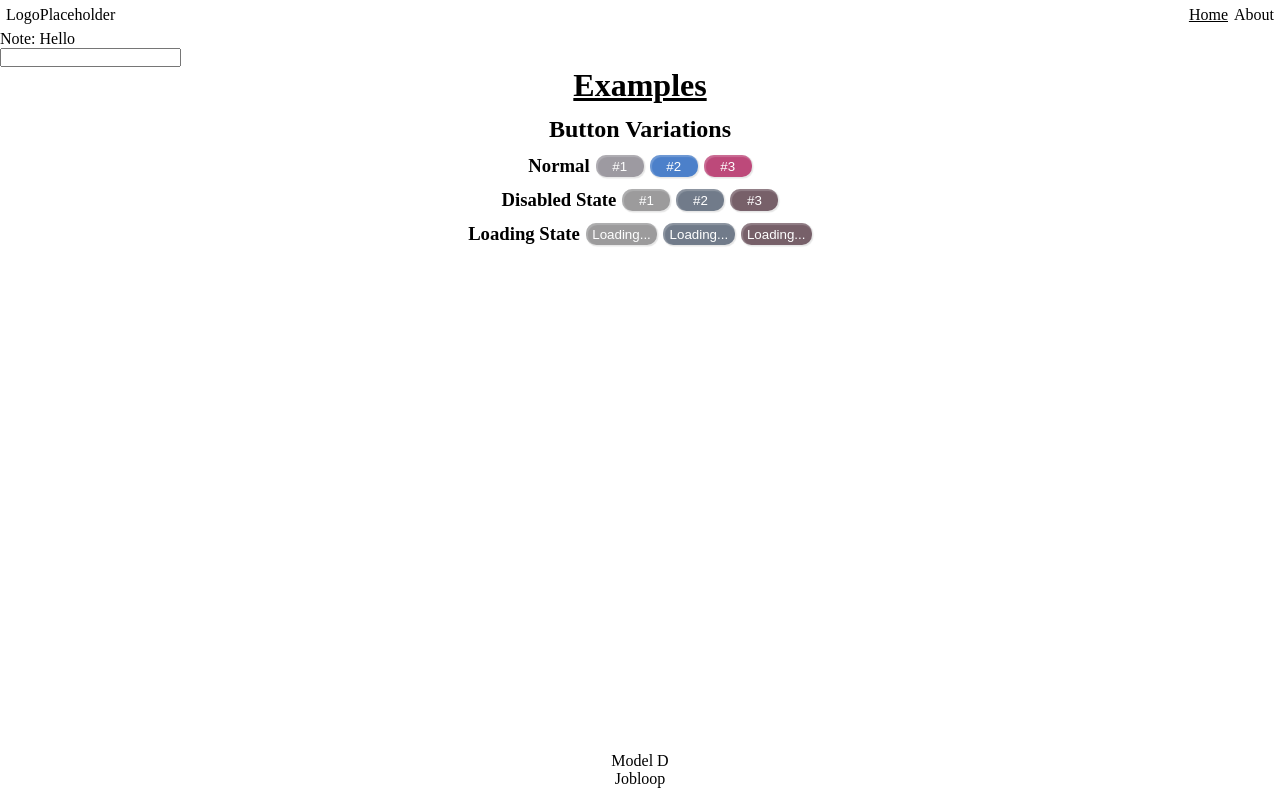
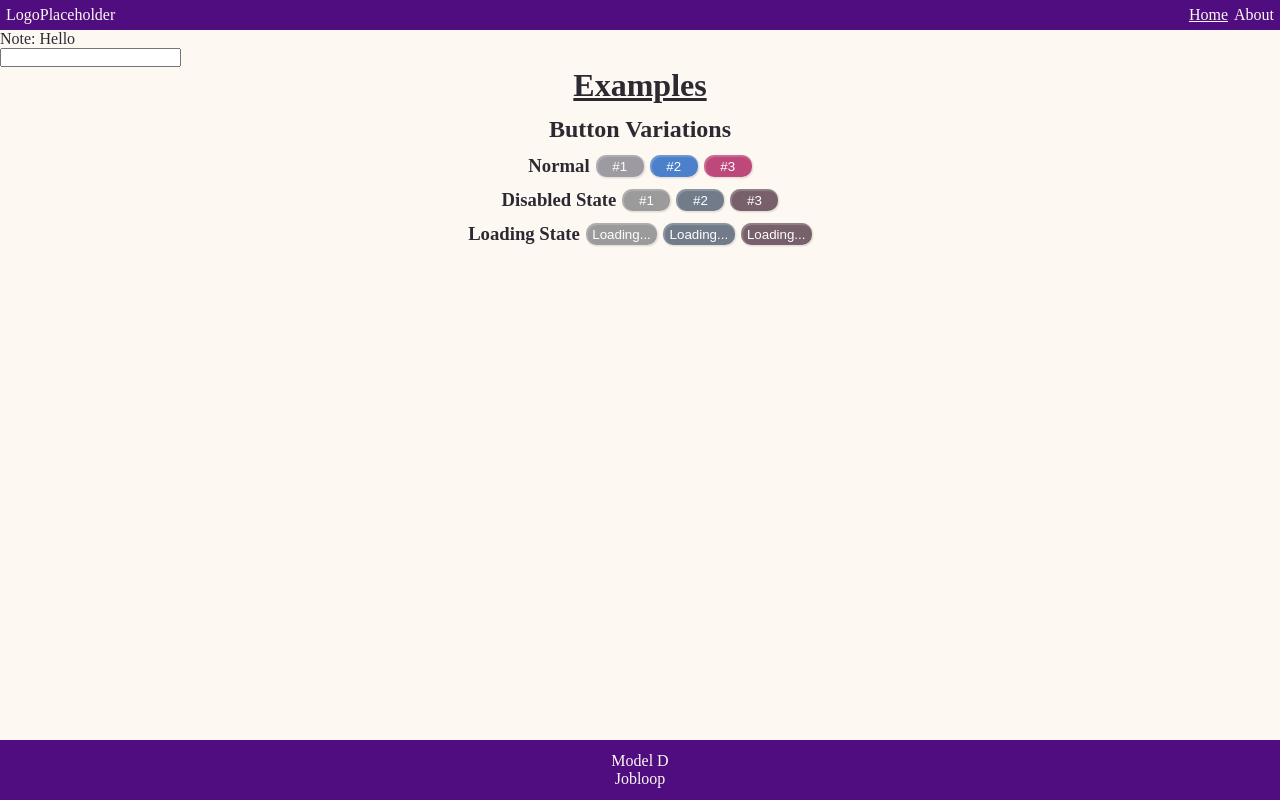
Before and after one commit to LarsGJobloop/kodeloftet-modul-d-27-02-24-automated-testing, a React (Vite) app: page / in a window 1280 px wide. Built offline with nearby package versions, Linux system fonts and the light colour scheme.

Commit message:
apply new css

```diff
--- a/src/pages/Layout.jsx
+++ b/src/pages/Layout.jsx
@@ -3,7 +3,7 @@ import { NavLink, Outlet } from "react-router-dom";
 export function Layout() {
   return (
     <div className="flex flex-col min-h-screen">
-      <header className="flex justify-between items-center p-md">
+      <header className="flex justify-between items-center p-md bg-primary text-white">
         <a href="/">LogoPlaceholder</a>
 
         <nav>
@@ -38,11 +38,11 @@ export function Layout() {
         </nav>
       </header>
 
-      <div className="grow">
+      <div className="grow bg-white text-black">
         <Outlet />
       </div>
 
-      <footer className="px-md py-lg">
+      <footer className="px-md py-lg bg-primary text-white">
         <p className="text-center">Model D</p>
         <p className="text-center">Jobloop</p>
       </footer>
```
